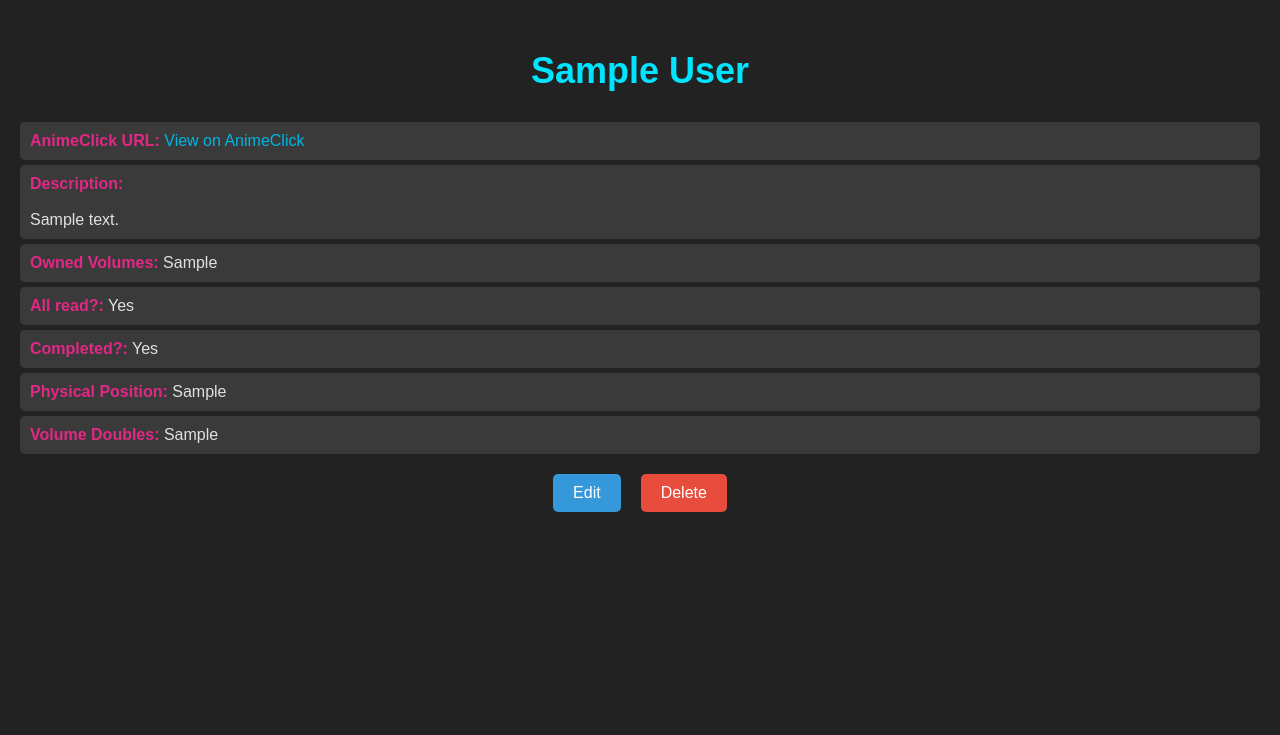
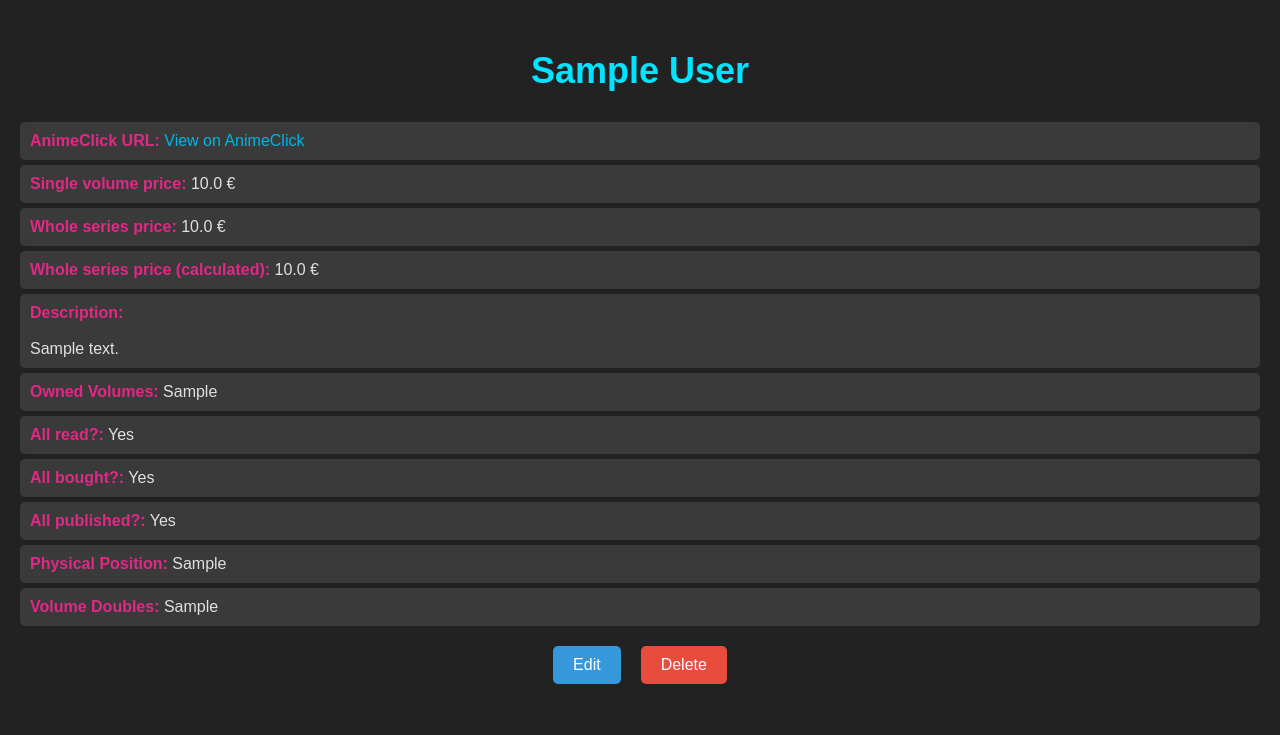
Before and after one commit to ZeroRickMore/MangaKura, a Django app: page /manga_detail/1/ in a window 1280 px wide. Shown: the part 65-800 px from the top of the page. Run offline with Django 5.2, Linux system fonts and the light colour scheme; a user stored in the database is signed in; tables that the repository leaves empty hold one stand-in row (values such as "Sample post").

Commit message:
Add Manga attributes

```diff
--- a/MangaKura/templates/manga_detail.html
+++ b/MangaKura/templates/manga_detail.html
@@ -8,10 +8,14 @@
 
     <ul>
         <li><strong>AnimeClick URL:</strong> <a href="{{ manga.animeclick_url }}" target="_blank">View on AnimeClick</a></li>
+        <li><strong>Single volume price:</strong> {{ manga.single_volume_price }} €</li>
+        <li><strong>Whole series price:</strong> {{ manga.whole_series_price }} €</li>
+        <li><strong>Whole series price (calculated):</strong> {{ manga.whole_series_price_calculated }} €</li>
         <li><strong>Description:</strong> {{ manga.description }} </li>
         <li><strong>Owned Volumes:</strong> {{ manga.owned_volumes }}</li>
         <li><strong>All read?:</strong> {% if manga.all_read %}Yes{% else %}No{% endif %}</li>
-        <li><strong>Completed?:</strong> {% if manga.completed %}Yes{% else %}No{% endif %}</li>
+        <li><strong>All bought?:</strong> {% if manga.completed %}Yes{% else %}No{% endif %}</li>
+        <li><strong>All published?:</strong> {% if manga.all_published %}Yes{% else %}No{% endif %}</li>
         <li><strong>Physical Position:</strong> {{ manga.physical_position }}</li>
         <li><strong>Volume Doubles:</strong> {{ manga.volume_doubles }}</li>
     </ul>
```
